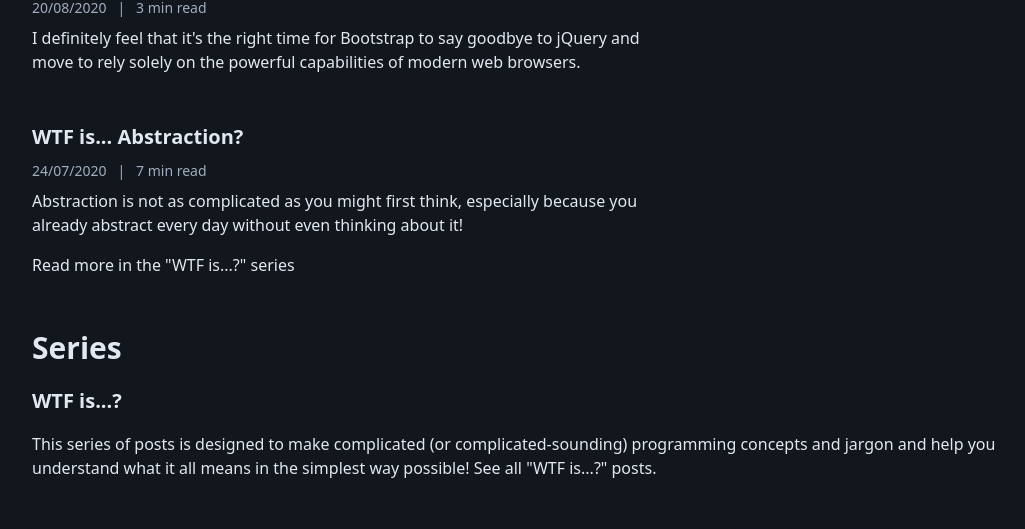
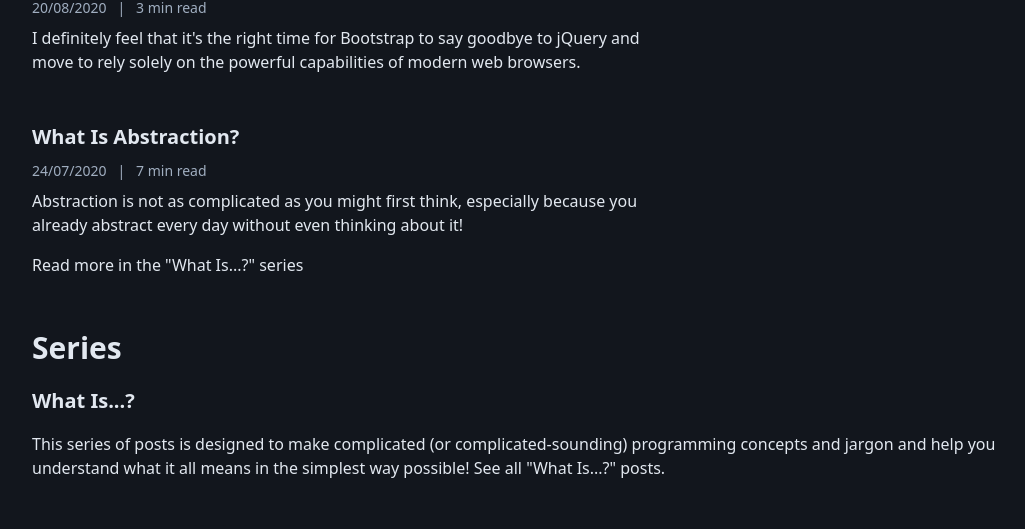
Before and after one commit to ryanmaffey/ryanmaffey.dev, a Next.js app: page / in a window 1280 px wide. Shown: the part 1000-1529 px from the top of the page, without its empty margins (124-1149 px from the left). Built offline with nearby package versions, Linux system fonts and the light colour scheme.

Commit message:
chore(content): rename 'WTF is' series to 'What Is' for better SEO

```diff
--- a/constants/series.ts
+++ b/constants/series.ts
@@ -1,3 +1,3 @@
 export const SERIES_ID_MAP: { [key: string]: string } = {
-    WTF: "WTF is...?",
+    "What-Is": "What Is...?",
 };
--- a/pages/index.tsx
+++ b/pages/index.tsx
@@ -74,14 +74,14 @@ const Home: React.FC<IProps> = (props) => {
 
                 <section className="container mb-8">
                     <h2>Series</h2>
-                    <h3 className="text-primary">WTF is...?</h3>
+                    <h3 className="text-primary">What Is...?</h3>
                     <p>
                         This series of posts is designed to make complicated (or
                         complicated-sounding) programming concepts and jargon
                         and help you understand what it all means in the
                         simplest way possible!{" "}
-                        <Anchor href="/series/WTF">
-                            See all "WTF is...?" posts.
+                        <Anchor href="/series/What-Is">
+                            See all "What Is...?" posts.
                         </Anchor>
                     </p>
                 </section>
--- a/pages/series/[id].tsx
+++ b/pages/series/[id].tsx
@@ -21,9 +21,9 @@ const TagPage: React.FC<IProps> = (props) => {
                     SERIES_ID_MAP[props.id]
                 }"`}
             >
-                {props.id === "WTF" && (
+                {props.id === "What-Is" && (
                     <TitleHeader>
-                        <h1 className="m-0">WTF is...?</h1>
+                        <h1 className="m-0">What Is...?</h1>
                         <p className="mt-4">
                             This series of posts is designed to make complicated
                             (or complicated-sounding) programming concepts and
--- a/posts/what-is-abstraction.md
+++ b/posts/what-is-abstraction.md
@@ -1,5 +1,5 @@
 ---
-title: "WTF is... Abstraction?"
+title: "What Is Abstraction?"
 description: Abstraction is not as complicated as you might first think, especially because you already abstract every day without even thinking about it!
 date: "2020-07-24"
 readTime: 7
@@ -11,7 +11,7 @@ keywords:
 tags:
     - Programming Concept
     - Jargon
-series: WTF
+series: What-Is
 ---
 
 ## Defining Abstraction
```
